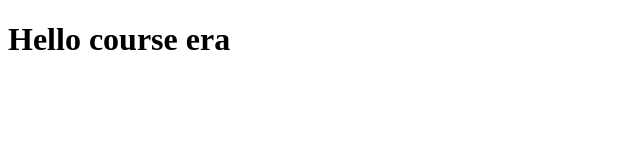
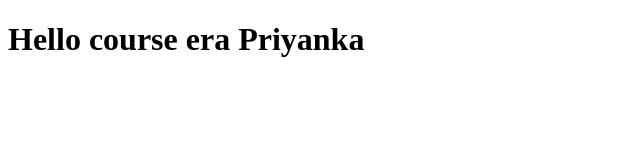
Before and after one commit to PriyankaVaidyanathan/html-test, a plain HTML site: page site/index.html in a window 1280 px wide. Shown: the whole page, without its empty margins (0-640 px from the left). Drawn offline with Linux system fonts and the light colour scheme.

Commit message:
small change

```diff
--- a/site/index.html
+++ b/site/index.html
@@ -4,6 +4,6 @@
 	<title>Hello World</title>
 </head>
 <body>
-<h1>Hello course era</h1>
+<h1>Hello course era Priyanka</h1>
 </body>
 </html>
```
